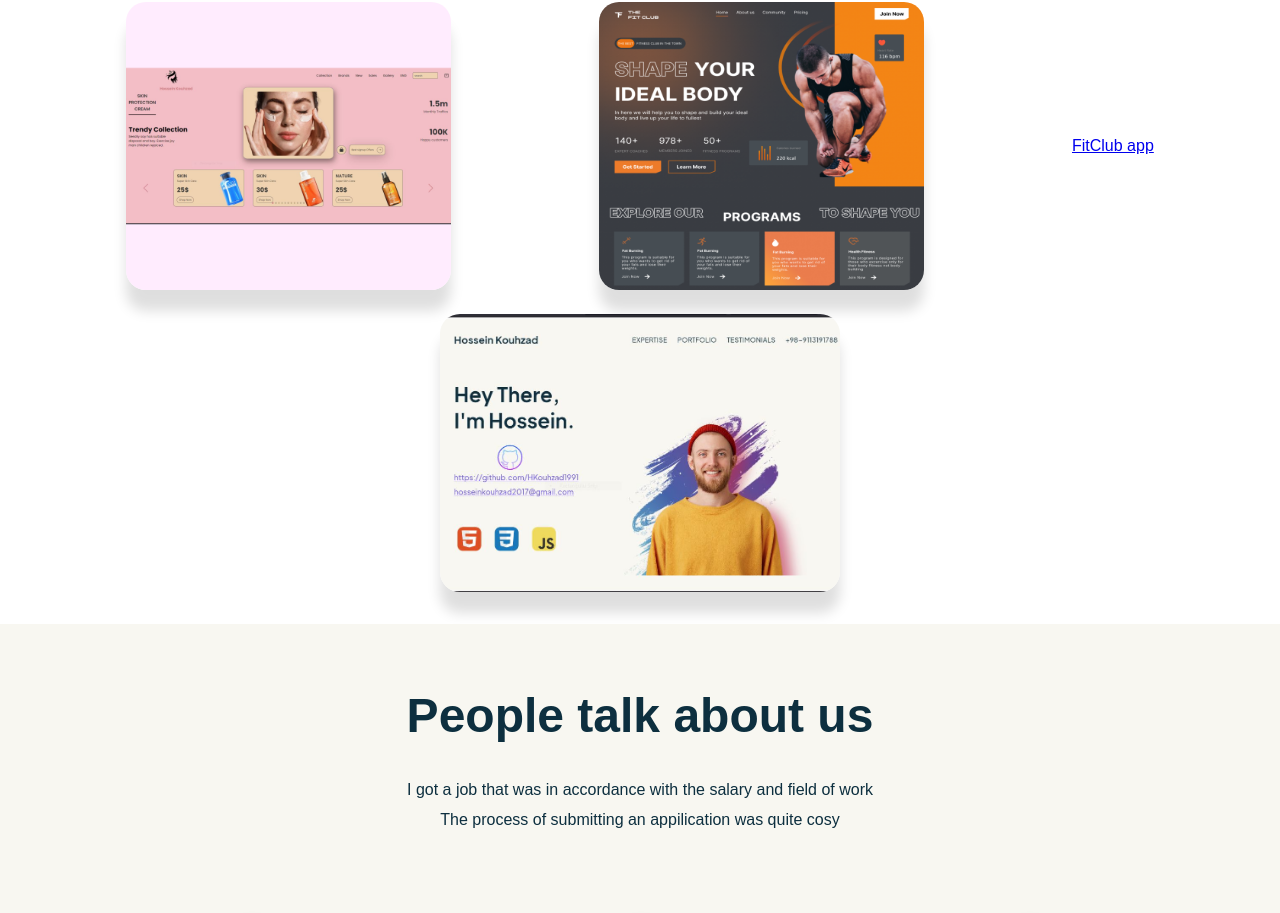
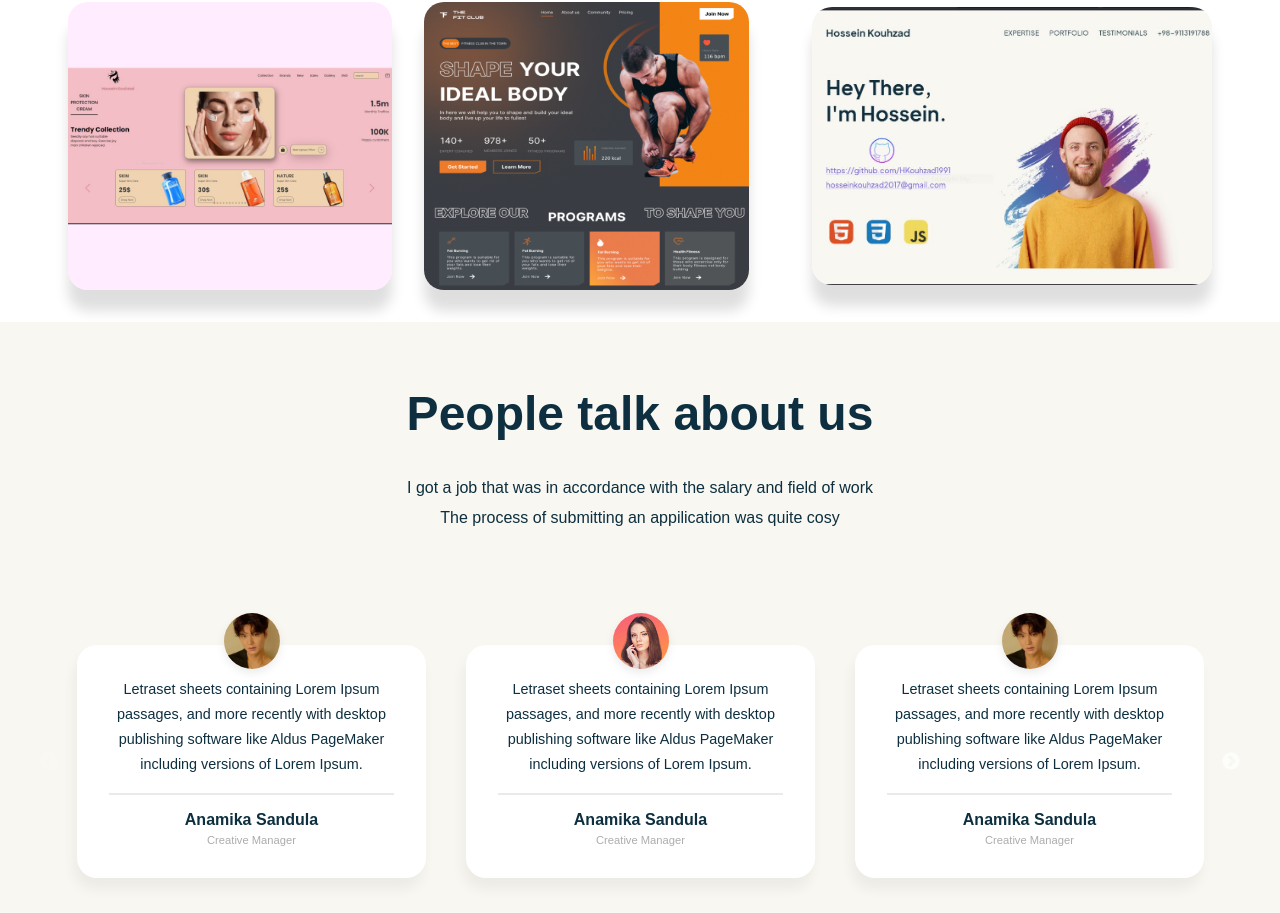
Before and after one commit to HKouhzad1991/HK-portfolio, a React (Vite) app: page / in a window 1280 px wide. Shown: the part 1793-2706 px from the top of the page. Built offline with nearby package versions, Linux system fonts and the light colour scheme; a web font is replaced by a local one.

Commit message:
portfolio fixed

```diff
--- a/src/components/Portfolio/Portfolio.jsx
+++ b/src/components/Portfolio/Portfolio.jsx
@@ -45,7 +45,7 @@
           <a
             className="project-links"
             href="https://hosseinkouhzad-fitclub.netlify.app/">
-            FitClub app
+
           </a>
           <motion.img
             variants={fadeIn("up", "tween", 0.9, 0.6)}
```
